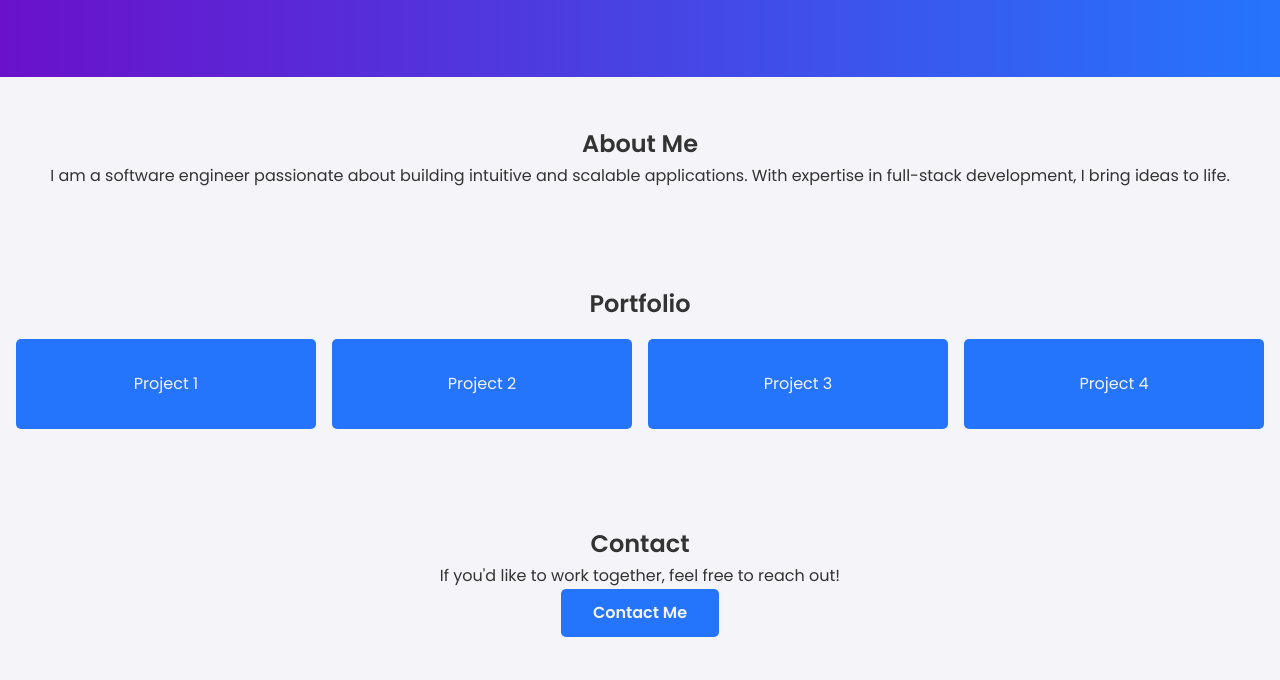
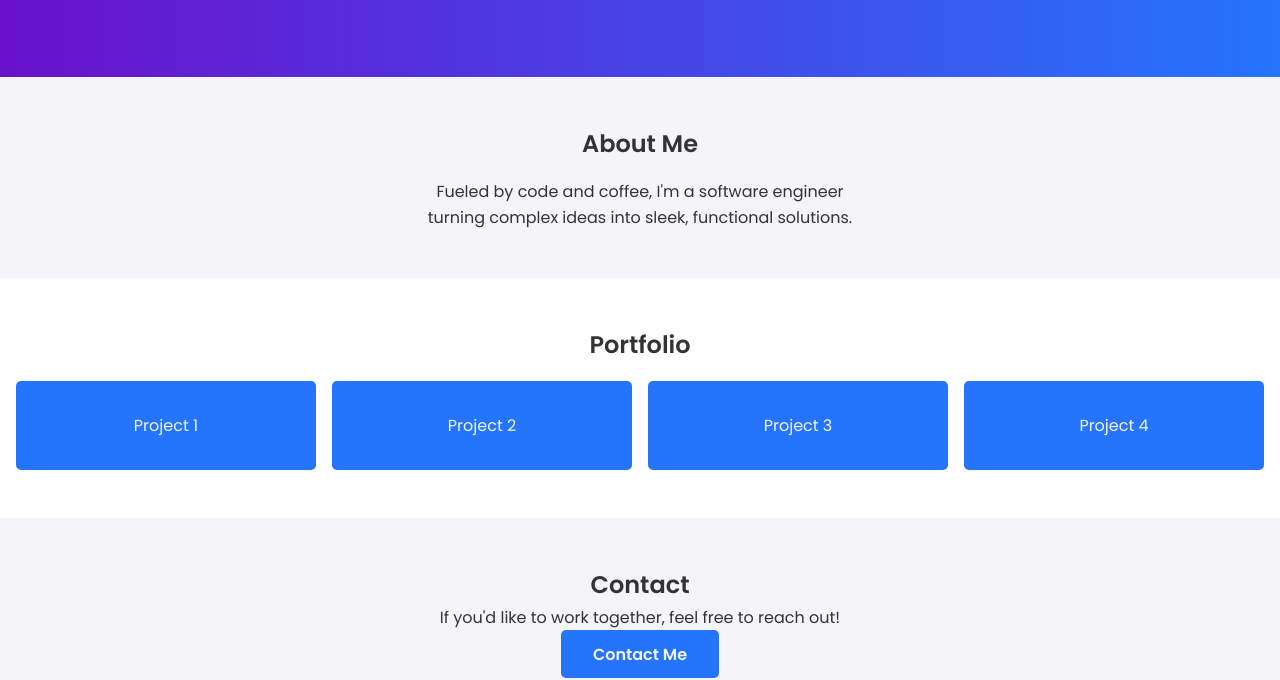
Before and after one commit to baraa-elhajj/ResponsiveWebDesign, a plain HTML site: page 5.3-Project-PersonalPortfolio/index.html in a window 1280 px wide. Shown: the part 160-840 px from the top of the page. Drawn offline with Linux system fonts and the light colour scheme.

Commit message:
Updated about and enhanced design

```diff
--- a/5.3-Project-PersonalPortfolio/index.html
+++ b/5.3-Project-PersonalPortfolio/index.html
@@ -26,10 +26,10 @@
     </header>
 
     <main>
-        <section id="about" class="section">
+        <section id="about" class="section about-section">
             <h2>About Me</h2>
-            <p>I am a software engineer passionate about building intuitive and scalable applications. With expertise in
-                full-stack development, I bring ideas to life.</p>
+            <p>Fueled by code and coffee, I'm a software engineer turning complex ideas into sleek, functional
+                solutions.</p>
         </section>
 
         <section id="portfolio" class="section">
--- a/5.3-Project-PersonalPortfolio/styles.css
+++ b/5.3-Project-PersonalPortfolio/styles.css
@@ -15,7 +15,7 @@ body {
     font-family: 'Poppins', sans-serif;
     line-height: 1.6;
     color: var(--main-font-color);
-    background: #f4f4f9;
+    background: white;
 }
 
 /* Header */
@@ -45,13 +45,10 @@ body {
     color: var(--header-font-color);
     font-weight: bold;
     transition: color 0.3s ease-in-out;
-    /* padding: 0.2em; */
 }
 
 .nav-links a:hover {
     color: var(--hover-color);
-    /* background-color: #333; */
-    /* border-radius: 5px; */
 }
 
 .fade-in {
@@ -62,6 +59,21 @@ body {
 /* Main Sections */
 .section {
     padding: 3rem 1rem;
+    text-align: center;
+}
+
+section:nth-child(odd) {
+    background-color: var(--header-font-color);
+}
+
+/* About */
+.about-section h2 {
+    margin-bottom: 1rem;
+}
+
+.about-section p {
+    width: 35%;
+    margin: 0 auto;
     text-align: center;
 }
 
```
